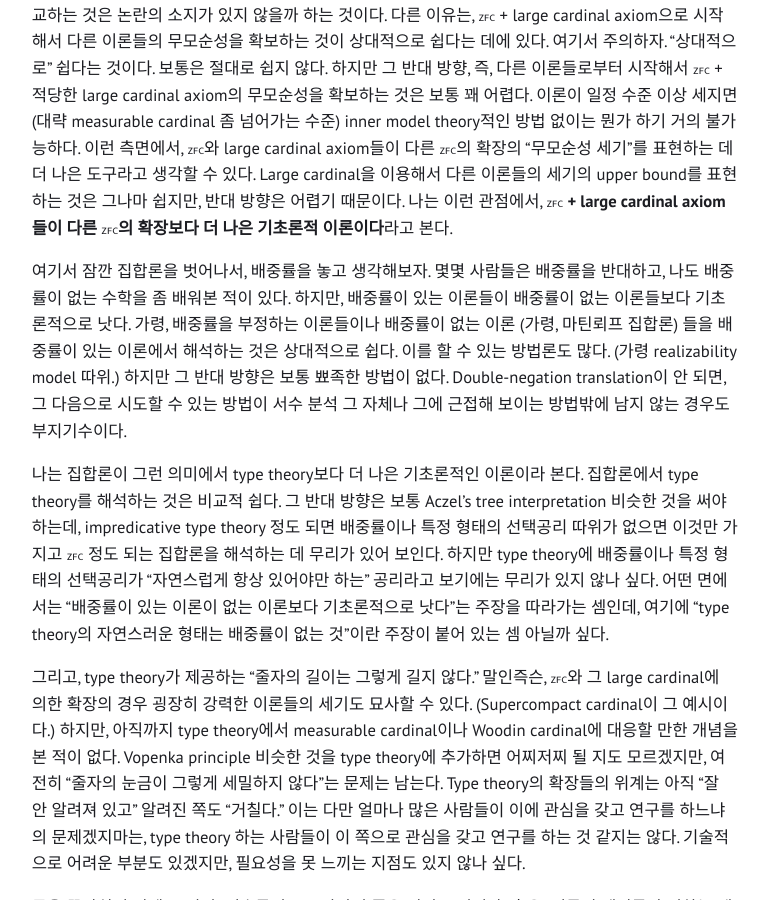
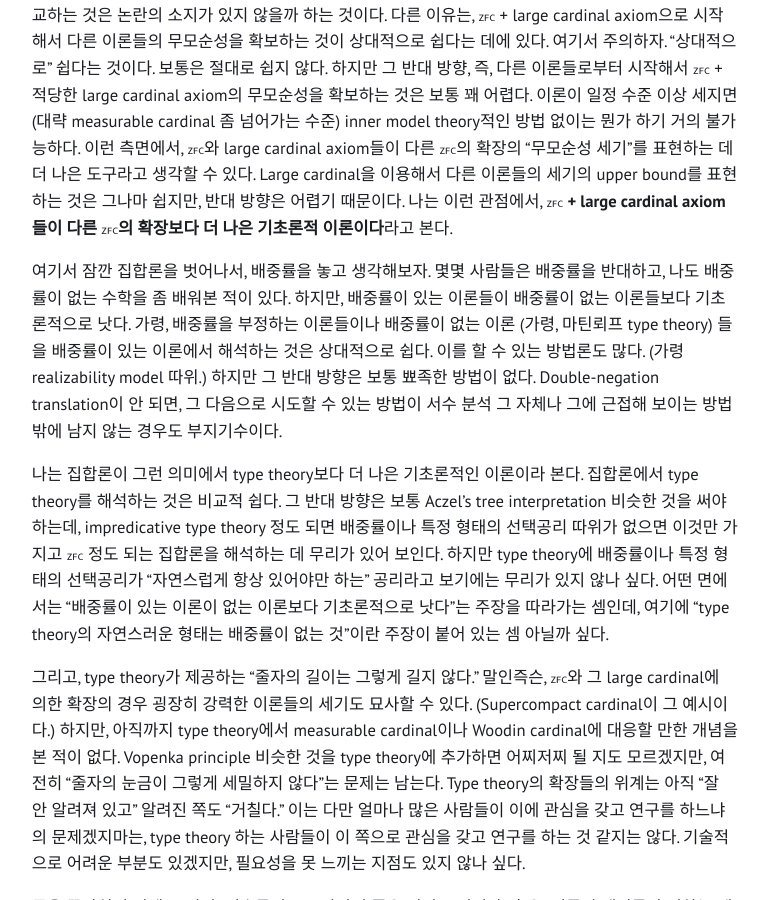
Before and after one commit to hanuljeon95/hanuljeon95.github.io, a Jekyll site: the page built from _posts/2025-10-11-Is-set-theory-better-foundational-theory.markdown, in a window 1280 px wide and 900 px high, scrolled down 2266 px. Shown: the whole window, without its empty margins (255-1024 px from the left). Built offline with Jekyll 4.4.1, drawn with Linux system fonts in a browser that asks for light colours; comment, search, counter and statistics services are not loaded.

Commit message:
Update 2025-10-11-Is-set-theory-better-foundational-theory.markdown

```diff
--- a/_posts/2025-10-11-Is-set-theory-better-foundational-theory.markdown
+++ b/_posts/2025-10-11-Is-set-theory-better-foundational-theory.markdown
@@ -42,7 +42,7 @@ $<\_{\mathsf{Con}}$는 꽤 "불규칙하게" 행동하지만[^1], "자연스러
 그러면 왜 집합론자들은 $\mathsf{ZFC}$ + "적당한 large cardinal axiom"을 써서 다른 이론들의 세기를 나타내는가? 나도 "이것이여야만 한다"는 이유는 모른다. 그럼에도 가능한 이유를 설명해보자면, 우선 "좀 더 좋은 서수나 기수가 있다" 외의 주장을 별다른 정당성 없이 추가해서 얻은 이론을 가지고 다른 이론의 세기를 비교하는 것이 온당치 않게 들린다는 점이 있다.[^4] 집합론자들 사이에서 $\mathsf{ZFC}$의 공리 정도는 받아들일 수 있다고 합의가 되어 있고, large cardinal axiom들도 "$\mathsf{ZFC}$만으로는 알 수 없는, 좀 더 큰 서수들의 성질을 말하는 공리" 정도로 받아들일 수 있겠지만, 낮은 레벨에서 일어나는 결정 불가능한 명제들 (가령 연속체 가설) 을 임의로 추가해서 이론의 세기를 비교하는 것은 논란의 소지가 있지 않을까 하는 것이다. 다른 이유는, $\mathsf{ZFC}$ + large cardinal axiom으로 시작해서 다른 이론들의 무모순성을 확보하는 것이 상대적으로 쉽다는 데에 있다. 여기서 주의하자. "상대적으로" 쉽다는 것이다. 보통은 절대로 쉽지 않다. 하지만 그 반대 방향, 즉, 다른 이론들로부터 시작해서 $\mathsf{ZFC}$ + 적당한 large cardinal axiom의 무모순성을 확보하는 것은 보통 꽤 어렵다. 이론이 일정 수준 이상 세지면 (대략 measurable cardinal 좀 넘어가는 수준) inner model theory적인 방법 없이는 뭔가 하기 거의 불가능하다.
 이런 측면에서, $\mathsf{ZFC}$와 large cardinal axiom들이 다른 $\mathsf{ZFC}$의 확장의 "무모순성 세기"를 표현하는 데 더 나은 도구라고 생각할 수 있다. Large cardinal을 이용해서 다른 이론들의 세기의 upper bound를 표현하는 것은 그나마 쉽지만, 반대 방향은 어렵기 때문이다. 나는 이런 관점에서, **$\mathsf{ZFC}$ + large cardinal axiom들이 다른 $\mathsf{ZFC}$의 확장보다 더 나은 기초론적 이론이다**라고 본다.
 
-여기서 잠깐 집합론을 벗어나서, 배중률을 놓고 생각해보자. 몇몇 사람들은 배중률을 반대하고, 나도 배중률이 없는 수학을 좀 배워본 적이 있다. 하지만, 배중률이 있는 이론들이 배중률이 없는 이론들보다 기초론적으로 낫다. 가령, 배중률을 부정하는 이론들이나 배중률이 없는 이론 (가령, 마틴뢰프 집합론) 들을 배중률이 있는 이론에서 해석하는 것은 상대적으로 쉽다. 이를 할 수 있는 방법론도 많다. (가령 realizability model 따위.) 하지만 그 반대 방향은 보통 뾰족한 방법이 없다. Double-negation translation이 안 되면, 그 다음으로 시도할 수 있는 방법이 서수 분석 그 자체나 그에 근접해 보이는 방법밖에 남지 않는 경우도 부지기수이다.
+여기서 잠깐 집합론을 벗어나서, 배중률을 놓고 생각해보자. 몇몇 사람들은 배중률을 반대하고, 나도 배중률이 없는 수학을 좀 배워본 적이 있다. 하지만, 배중률이 있는 이론들이 배중률이 없는 이론들보다 기초론적으로 낫다. 가령, 배중률을 부정하는 이론들이나 배중률이 없는 이론 (가령, 마틴뢰프 type theory) 들을 배중률이 있는 이론에서 해석하는 것은 상대적으로 쉽다. 이를 할 수 있는 방법론도 많다. (가령 realizability model 따위.) 하지만 그 반대 방향은 보통 뾰족한 방법이 없다. Double-negation translation이 안 되면, 그 다음으로 시도할 수 있는 방법이 서수 분석 그 자체나 그에 근접해 보이는 방법밖에 남지 않는 경우도 부지기수이다.
 
 나는 집합론이 그런 의미에서 type theory보다 더 나은 기초론적인 이론이라 본다. 집합론에서 type theory를 해석하는 것은 비교적 쉽다. 그 반대 방향은 보통 Aczel's tree interpretation 비슷한 것을 써야 하는데, impredicative type theory 정도 되면 배중률이나 특정 형태의 선택공리 따위가 없으면 이것만 가지고 $\mathsf{ZFC}$ 정도 되는 집합론을 해석하는 데 무리가 있어 보인다. 하지만 type theory에 배중률이나 특정 형태의 선택공리가 "자연스럽게 항상 있어야만 하는" 공리라고 보기에는 무리가 있지 않나 싶다. 어떤 면에서는 "배중률이 있는 이론이 없는 이론보다 기초론적으로 낫다"는 주장을 따라가는 셈인데, 여기에 "type theory의 자연스러운 형태는 배중률이 없는 것"이란 주장이 붙어 있는 셈 아닐까 싶다.
 
```
